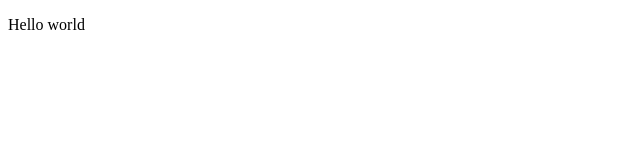
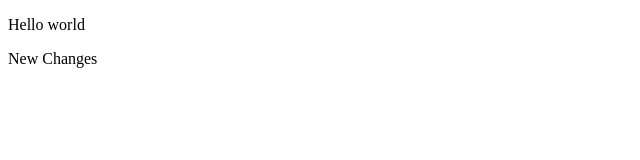
Before and after one commit to arunchy/newnewrepo, a plain HTML site: page public.html in a window 1280 px wide. Shown: the full height of the page, 0-640 px from the left. Drawn offline with Linux system fonts and the light colour scheme.

Commit message:
new changes by arun branch

```diff
--- a/public.html
+++ b/public.html
@@ -7,5 +7,6 @@
 </head>
 <body>
     <p>Hello world</p>
+    <p>New Changes</p>
 </body>
 </html>
```
